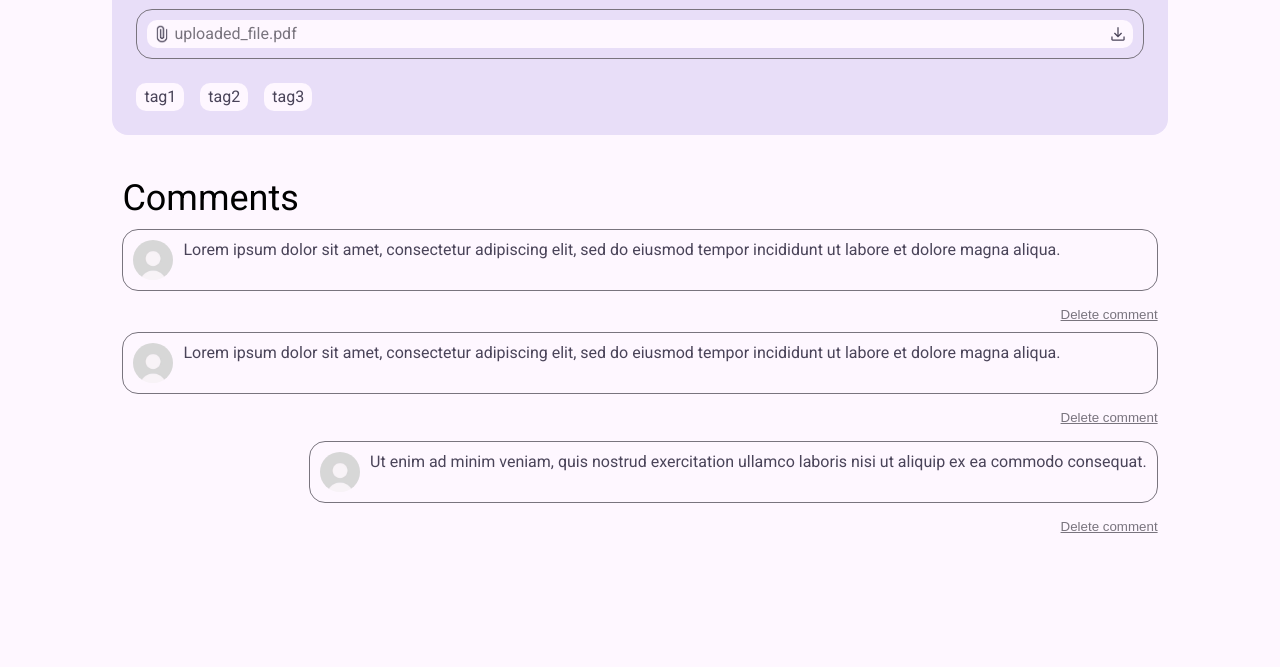
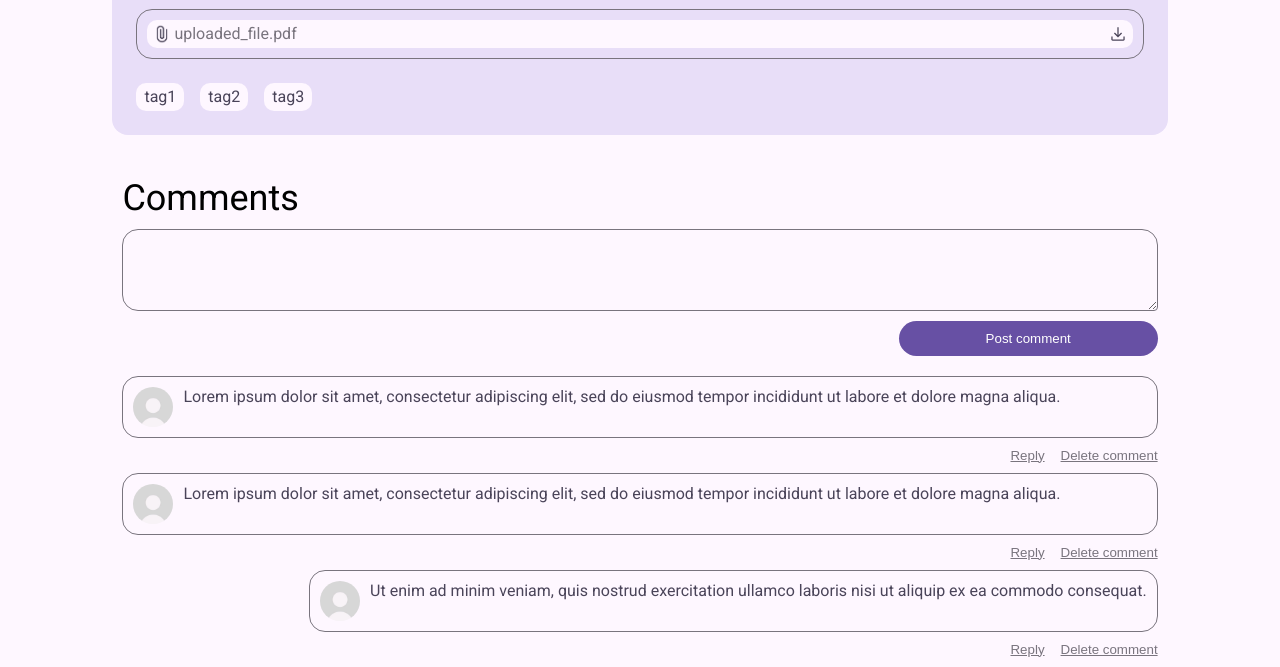
Before and after one commit to 8-bit-confusion/cs4640-project, a PHP site: page /resource.html in a window 1280 px wide. Shown: the part 838-1505 px from the top of the page. Before the commit the page ends 1371 px from the top, so only its background shows below. Run offline with PHP 8.4, Linux system fonts and the light colour scheme.

Commit message:
added comment entry form

```diff
--- a/resource.html
+++ b/resource.html
@@ -61,6 +61,10 @@
             </div>
             <div class="resource-comments flex-col">
                 <span style="font-size: 36px; height: 42px;">Comments</span>
+                <form class="div-input flex-col" style="gap: 10px; align-items: end; padding-bottom: 10px;" method="post">
+                    <textarea class="register-input comment-input" rows="4" column="100" name="comment" required></textarea>
+                    <button class="styled-button" type="submit">Post comment</button>
+                </form>
                 <div class="comment-container flex-col">
                     <div class="comment flex-row">
                         <img class="comment-pfp" src="styles/pfp.jpg">
@@ -68,7 +72,10 @@
                             Lorem ipsum dolor sit amet, consectetur adipiscing elit, sed do eiusmod tempor incididunt ut labore et dolore magna aliqua.
                         </span>
                     </div>
-                    <button class="link-button">Delete comment</button>
+                    <div class="flex-row">
+                        <button class="link-button">Reply</button>
+                        <button class="link-button">Delete comment</button>
+                    </div>
                 </div>
                 <div class="comment-container flex-col">
                     <div class="comment flex-row">
@@ -77,7 +84,10 @@
                             Lorem ipsum dolor sit amet, consectetur adipiscing elit, sed do eiusmod tempor incididunt ut labore et dolore magna aliqua.
                         </span>
                     </div>
-                    <button class="link-button">Delete comment</button>
+                    <div class="flex-row">
+                        <button class="link-button">Reply</button>
+                        <button class="link-button">Delete comment</button>
+                    </div>
                     <div class="comment-container flex-col">
                         <div class="comment flex-row">
                             <img class="comment-pfp" src="styles/pfp.jpg">
@@ -85,7 +95,10 @@
                                 Ut enim ad minim veniam, quis nostrud exercitation ullamco laboris nisi ut aliquip ex ea commodo consequat.
                             </span>
                         </div>
-                        <button class="link-button">Delete comment</button>
+                        <div class="flex-row">
+                            <button class="link-button">Reply</button>
+                            <button class="link-button">Delete comment</button>
+                        </div>
                     </div>
                 </div>
             </div>
--- a/styles/resource.css
+++ b/styles/resource.css
@@ -92,8 +92,16 @@
     gap: 10px;
 }
 
+.comment-input {
+    resize: vertical;
+
+    border-radius: 16px;
+    border-bottom-right-radius: 4px;
+}
+
 .comment-container {
     align-items: end;
+    gap: 10px;
     & & {
         padding-left: 48px;
     }
```
